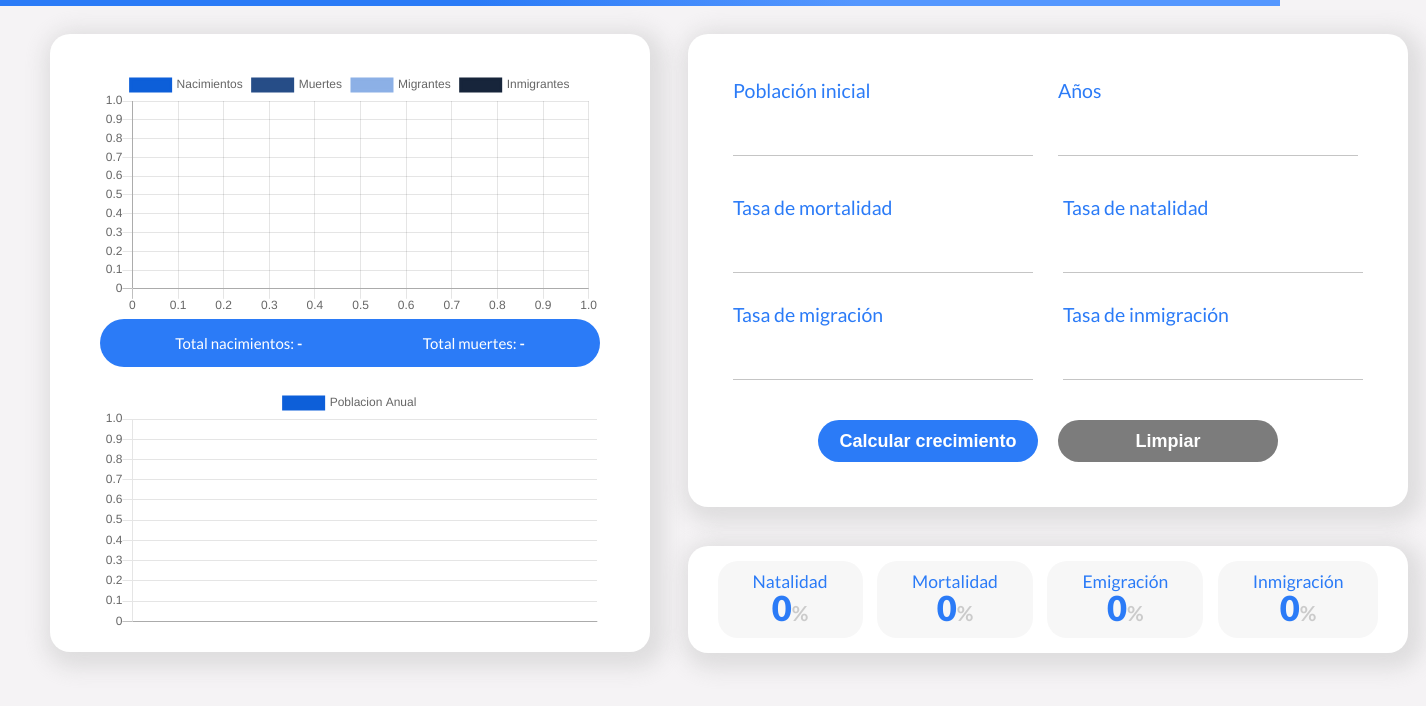
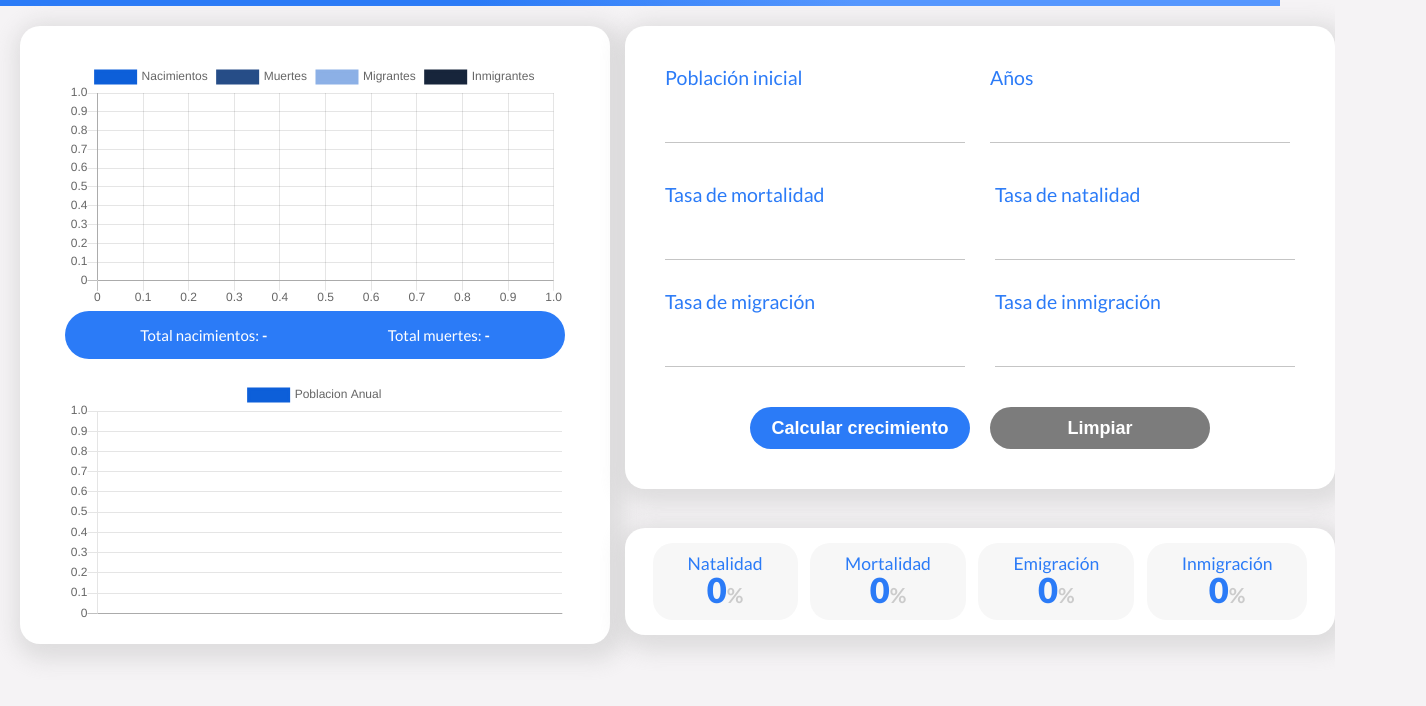
Before and after one commit to Misael1998/ts-ejercicio, a website: page public/index.html in a window 1280 px wide. Shown: the part 70-776 px from the top of the page, 1426 px wide, since content can reach past the window. Drawn offline with nearby package versions, Linux system fonts and the light colour scheme.

Commit message:
Arreglo de paddings y margins

```diff
--- a/public/css/styles.css
+++ b/public/css/styles.css
@@ -37,16 +37,14 @@ header {
 main {
   display: grid;
   grid-template-columns: repeat(2, 1fr);
-  gap: 20px;
-  margin: 10px 50px;
+  gap: 15px;
+  padding: 20px;
 }
 
-.form-container {
-  padding: 18px;
-}
+
 
 .form {
-  padding: 45px;
+  padding: 40px;
   background-color: white;
   box-shadow: var(--shadows);
   border-radius: 20px;
@@ -55,11 +53,7 @@ main {
 .charts-container{
   background-color: white;
   border-radius: 20px;
-  padding: 50px;
-  padding-top: 15px;
-  padding-bottom: 15px;
-  margin: auto;
-  margin-top: 18px;
+  padding: 15px 45px 15px;
   box-shadow: var(--shadows);
   /* box-shadow: 5px 6px 20px 10px #c5c5c54f; */
 }
--- a/public/index.html
+++ b/public/index.html
@@ -6,16 +6,6 @@
     <link rel="stylesheet" href="css/styles.css" />
     <link rel="shortcut icon" href="../logo.png" />
     <title>Crecimiento Poblacional</title>
-
-    <!-- update the version number as needed -->
-    <!-- <script defer src="/__/firebase/7.17.1/firebase-app.js"></script> -->
-    <!-- include only the Firebase features as you need -->
-    <!-- <script defer src="/__/firebase/7.17.1/firebase-auth.js"></script>
-    <script defer src="/__/firebase/7.17.1/firebase-database.js"></script>
-    <script defer src="/__/firebase/7.17.1/firebase-messaging.js"></script>
-    <script defer src="/__/firebase/7.17.1/firebase-storage.js"></script> -->
-    <!-- initialize the SDK after all desired features are loaded -->
-    <!-- <script defer src="/__/firebase/init.js"></script> -->
   </head>
   <body>
     <header>
@@ -125,34 +115,6 @@
 
     <script src="https://cdnjs.cloudflare.com/ajax/libs/Chart.js/2.9.3/Chart.min.js"></script>
     <script src="./js/crecimiento.js"></script>
-    <script src="./js/chart.js"></script>
     <script src="./js/index.js"></script>
-    <!-- <script>
-      document.addEventListener("DOMContentLoaded", function () {
-        // // 🔥🔥🔥🔥🔥🔥🔥🔥🔥🔥🔥🔥🔥🔥🔥🔥🔥🔥🔥🔥🔥🔥🔥🔥🔥🔥🔥🔥🔥🔥🔥
-        // // The Firebase SDK is initialized and available here!
-        //
-        // firebase.auth().onAuthStateChanged(user => { });
-        // firebase.database().ref('/path/to/ref').on('value', snapshot => { });
-        // firebase.messaging().requestPermission().then(() => { });
-        // firebase.storage().ref('/path/to/ref').getDownloadURL().then(() => { });
-        //
-        // // 🔥🔥🔥🔥🔥🔥🔥🔥🔥🔥🔥🔥🔥🔥🔥🔥🔥🔥🔥🔥🔥🔥🔥🔥🔥🔥🔥🔥🔥🔥🔥
-
-        try {
-          let app = firebase.app();
-          let features = ["auth", "database", "messaging", "storage"].filter(
-            (feature) => typeof app[feature] === "function"
-          );
-          document.getElementById(
-            "load"
-          ).innerHTML = `Firebase SDK loaded with ${features.join(", ")}`;
-        } catch (e) {
-          console.error(e);
-          document.getElementById("load").innerHTML =
-            "Error loading the Firebase SDK, check the console.";
-        }
-      });
-    </script> -->
   </body>
 </html>
--- a/public/js/crecimiento.js
+++ b/public/js/crecimiento.js
@@ -23,7 +23,7 @@ const crecimiento = (
       const muertos = Math.ceil(poblacionAcumulada * tasaMortalidad);
       const inmigrantes = Math.ceil(poblacionAcumulada * inmigracion);
       const migrantes = Math.ceil(poblacionAcumulada * migracion);
-      poblacionAcumulada += nacidos - muertos + inmigrantes - migrantes;
+      poblacionAcumulada += (nacidos - muertos) + (inmigrantes - migrantes);
 
       prediccionPoblacional.push({
         poblacion: poblacionAcumulada,
--- a/public/js/index.js
+++ b/public/js/index.js
@@ -26,7 +26,6 @@ function generarPrediccion(e) {
       parseInt(_tasaMigracion.value) / 100,
       parseInt(_tasaInmigracion.value) / 100
     );
-    console.log(prediccion);
     llenarChart(prediccion);
     document.getElementById('c-tasa-nat').innerHTML = _tasaNatalidad.value;
     document.getElementById('c-tasa-mot').innerHTML = _tasaMortalidad.value;
```
Also changed, not shown: public/js/chart.js (deleted, +0 -93 lines), public/js/firebase.js (added, +25 -0 lines).
